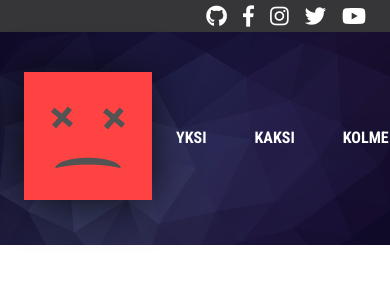
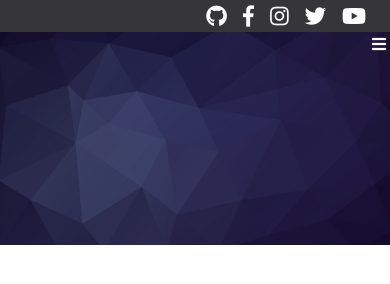
Before and after one commit to jshammy/webbi_template, a plain HTML site: page index.html in a window 390 px wide. Drawn offline with Linux system fonts and the light colour scheme.

Commit message:
mobile menu wip

```diff
--- a/css/main.css
+++ b/css/main.css
@@ -16,7 +16,14 @@ a {
   text-decoration: none;
 }
 
+#menu-button {
+  float: right;
+  visibility: hidden;
+}
+
 header {
+  background-image: url("../img/bg.jpg");
+  background-size: cover;
   position: fixed;
   height: var(--header-height);
   left: 0;
@@ -26,8 +33,6 @@ header {
 
 nav {
   align-items: center;
-  background-image: url("../img/bg.jpg");
-  background-size: cover;
   height: var(--remain-height);
   display: flex;
   justify-content: space-between;
@@ -91,3 +96,12 @@ nav > .links a:hover {
 .blanker {
   margin-top: var(--header-height);
 }
+
+@media screen and (max-width: 575px) {
+  nav {
+    visibility: hidden;
+  }
+  #menu-button {
+    visibility: visible;
+  }
+}
--- a/index.html
+++ b/index.html
@@ -21,6 +21,7 @@
           <a href="#"><i class="fab fa-youtube fa-lg"></i></a>
         </div>
       </div>
+      <i class="fas fa-bars" id="menu-button"></i>
       <nav>
         <a href="#">
           <img src="img/placeholder.png"/>
```
